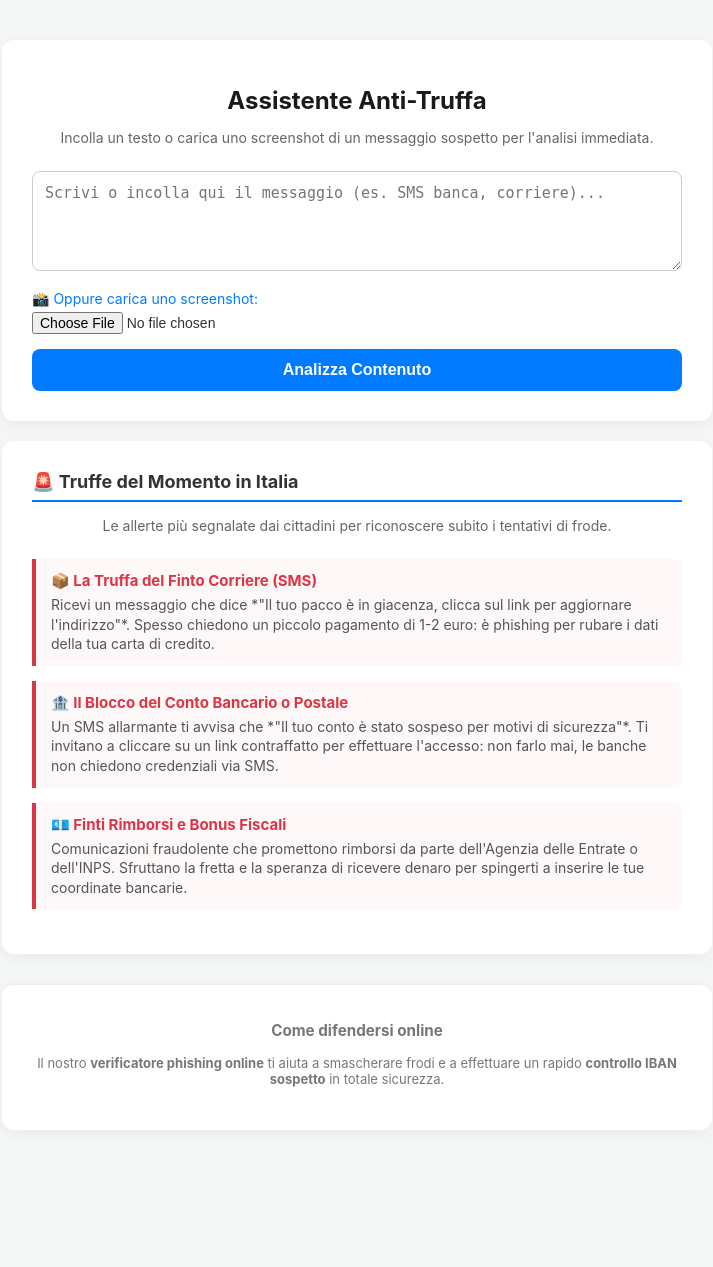
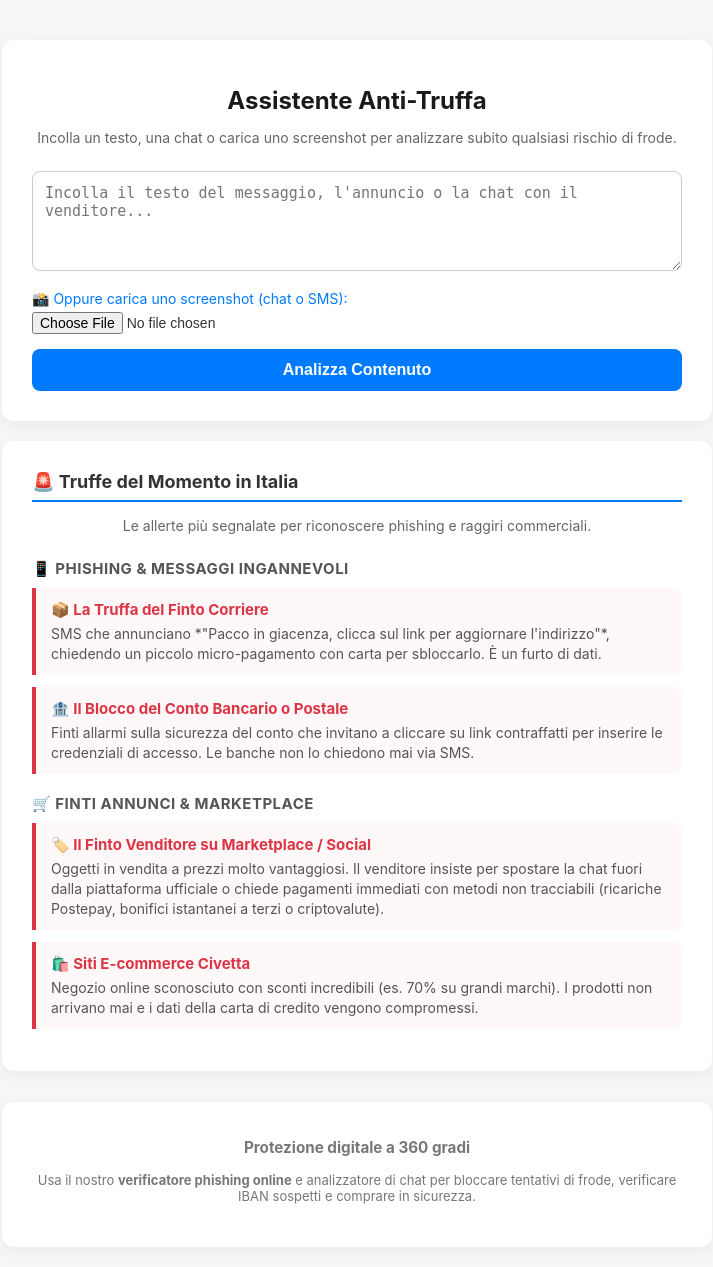
Before and after one commit to Luppolino/antiscam-bot, a Flask app: page / in a window 1280 px wide. Shown: the whole page, without its empty margins (283-996 px from the left). Before the commit the page ends 1087 px from the top, so only its background shows below. Run offline with Flask 3, Linux system fonts and the light colour scheme.

Commit message:
Update index.html

```diff
--- a/templates/index.html
+++ b/templates/index.html
@@ -3,9 +3,9 @@
 <head>
     <meta charset="UTF-8">
     <meta name="viewport" content="width=device-width, initial-scale=1.0">
-    <title>Verifica Truffe e Phishing Online - Allerte SMS e Controllo IBAN Sospetti</title>
-    <meta name="description" content="Il miglior verificatore phishing online gratuito in Italia. Verifica SMS, chat o screenshot sospetti, controlla IBAN e scopri le ultime truffe del momento.">
-    <meta name="keywords" content="come verificare se un SMS è una truffa, verificatore phishing online, controllo IBAN sospetto, truffa finto corriere, sms blocco conto, sicurezza digitale">
+    <title>Verifica Truffe e Phishing Online - Allerte SMS, Marketplace e Controllo IBAN</title>
+    <meta name="description" content="Il miglior verificatore anti-truffa gratuito in Italia. Verifica SMS, chat, screenshot e finti annunci di vendita online, controlla IBAN e scopri le ultime frodi." >
+    <meta name="keywords" content="come verificare se un SMS è una truffa, truffa marketplace, verificatore phishing online, controllo IBAN sospetto, finto venditore online, sicurezza digitale">
 
     <style>
         body {
@@ -30,6 +30,7 @@
         }
         h1 { font-size: 24px; color: #1a1a1a; margin-bottom: 10px; text-align: center; }
         h2 { font-size: 18px; color: #333; border-bottom: 2px solid #007bff; padding-bottom: 8px; margin-top: 0; }
+        h3.category-title { font-size: 15px; color: #555; margin: 20px 0 10px 0; text-transform: uppercase; letter-spacing: 0.5px; }
         p.subtitle { text-align: center; color: #666; font-size: 14px; margin-bottom: 25px; }
         textarea {
             width: 100%; height: 100px; padding: 12px; border: 1px solid #ccc;
@@ -48,20 +49,11 @@
         }
         button:hover { background-color: #0056b3; }
 
-        /* Stile per il caricamento (Spinner) */
         .spinner {
-            border: 4px solid #f3f3f3;
-            border-top: 4px solid #007bff;
-            border-radius: 50%;
-            width: 32px;
-            height: 32px;
-            animation: spin 1s linear infinite;
-            margin: 15px auto;
+            border: 4px solid #f3f3f3; border-top: 4px solid #007bff; border-radius: 50%;
+            width: 32px; height: 32px; animation: spin 1s linear infinite; margin: 15px auto;
         }
-        @keyframes spin {
-            0% { transform: rotate(0deg); }
-            100% { transform: rotate(360deg); }
-        }
+        @keyframes spin { 0% { transform: rotate(0deg); } 100% { transform: rotate(360deg); } }
 
         #risultato {
             margin-top: 25px; padding: 15px; border-radius: 8px; background: #f9f9f9;
@@ -71,7 +63,7 @@
             background: #fff8f8;
             border-left: 4px solid #dc3545;
             padding: 12px 15px;
-            margin-bottom: 15px;
+            margin-bottom: 12px;
             border-radius: 0 8px 8px 0;
             font-size: 14px;
         }
@@ -87,12 +79,12 @@
     <!-- STRUMENTO DI VERIFICA -->
     <div class="container">
         <h1>Assistente Anti-Truffa</h1>
-        <p class="subtitle">Incolla un testo o carica uno screenshot di un messaggio sospetto per l'analisi immediata.</p>
+        <p class="subtitle">Incolla un testo, una chat o carica uno screenshot per analizzare subito qualsiasi rischio di frode.</p>
 
-        <textarea id="testoMessaggio" placeholder="Scrivi o incolla qui il messaggio (es. SMS banca, corriere)..."></textarea>
+        <textarea id="testoMessaggio" placeholder="Incolla il testo del messaggio, l'annuncio o la chat con il venditore..."></textarea>
 
         <div class="file-upload">
-            <label for="imageInput">📸 Oppure carica uno screenshot:</label>
+            <label for="imageInput">📸 Oppure carica uno screenshot (chat o SMS):</label>
             <input type="file" id="imageInput" accept="image/*">
         </div>
 
@@ -104,27 +96,36 @@
     <!-- BACHECA DELLE TRUFFE DEL MOMENTO -->
     <div class="container">
         <h2>🚨 Truffe del Momento in Italia</h2>
-        <p class="subtitle">Le allerte più segnalate dai cittadini per riconoscere subito i tentativi di frode.</p>
+        <p class="subtitle">Le allerte più segnalate per riconoscere phishing e raggiri commerciali.</p>
+
+        <h3 class="category-title">📱 Phishing & Messaggi Ingannevoli</h3>
 
         <div class="alert-card">
-            <h4>📦 La Truffa del Finto Corriere (SMS)</h4>
-            <p>Ricevi un messaggio che dice *"Il tuo pacco è in giacenza, clicca sul link per aggiornare l'indirizzo"*. Spesso chiedono un piccolo pagamento di 1-2 euro: è phishing per rubare i dati della tua carta di credito.</p>
+            <h4>📦 La Truffa del Finto Corriere</h4>
+            <p>SMS che annunciano *"Pacco in giacenza, clicca sul link per aggiornare l'indirizzo"*, chiedendo un piccolo micro-pagamento con carta per sbloccarlo. È un furto di dati.</p>
         </div>
 
         <div class="alert-card">
             <h4>🏦 Il Blocco del Conto Bancario o Postale</h4>
-            <p>Un SMS allarmante ti avvisa che *"Il tuo conto è stato sospeso per motivi di sicurezza"*. Ti invitano a cliccare su un link contraffatto per effettuare l'accesso: non farlo mai, le banche non chiedono credenziali via SMS.</p>
+            <p>Finti allarmi sulla sicurezza del conto che invitano a cliccare su link contraffatti per inserire le credenziali di accesso. Le banche non lo chiedono mai via SMS.</p>
+        </div>
+
+        <h3 class="category-title">🛒 Finti Annunci & Marketplace</h3>
+
+        <div class="alert-card">
+            <h4>🏷️ Il Finto Venditore su Marketplace / Social</h4>
+            <p>Oggetti in vendita a prezzi molto vantaggiosi. Il venditore insiste per spostare la chat fuori dalla piattaforma ufficiale o chiede pagamenti immediati con metodi non tracciabili (ricariche Postepay, bonifici istantanei a terzi o criptovalute).</p>
         </div>
 
         <div class="alert-card">
-            <h4>💶 Finti Rimborsi e Bonus Fiscali</h4>
-            <p>Comunicazioni fraudolente che promettono rimborsi da parte dell'Agenzia delle Entrate o dell'INPS. Sfruttano la fretta e la speranza di ricevere denaro per spingerti a inserire le tue coordinate bancarie.</p>
+            <h4>🛍️ Siti E-commerce Civetta</h4>
+            <p>Negozio online sconosciuto con sconti incredibili (es. 70% su grandi marchi). I prodotti non arrivano mai e i dati della carta di credito vengono compromessi.</p>
         </div>
     </div>
 
     <div class="container seo-section">
-        <h3>Come difendersi online</h3>
-        <p>Il nostro <strong>verificatore phishing online</strong> ti aiuta a smascherare frodi e a effettuare un rapido <strong>controllo IBAN sospetto</strong> in totale sicurezza.</p>
+        <h3>Protezione digitale a 360 gradi</h3>
+        <p>Usa il nostro <strong>verificatore phishing online</strong> e analizzatore di chat per bloccare tentativi di frode, verificare IBAN sospetti e comprare in sicurezza.</p>
     </div>
 
     <script>
@@ -138,7 +139,6 @@
                 return;
             }
 
-            // Mostra l'animazione di caricamento (Spinner)
             divRisultato.style.display = 'block';
             divRisultato.innerHTML = `
                 <div style="text-align: center;">
```
